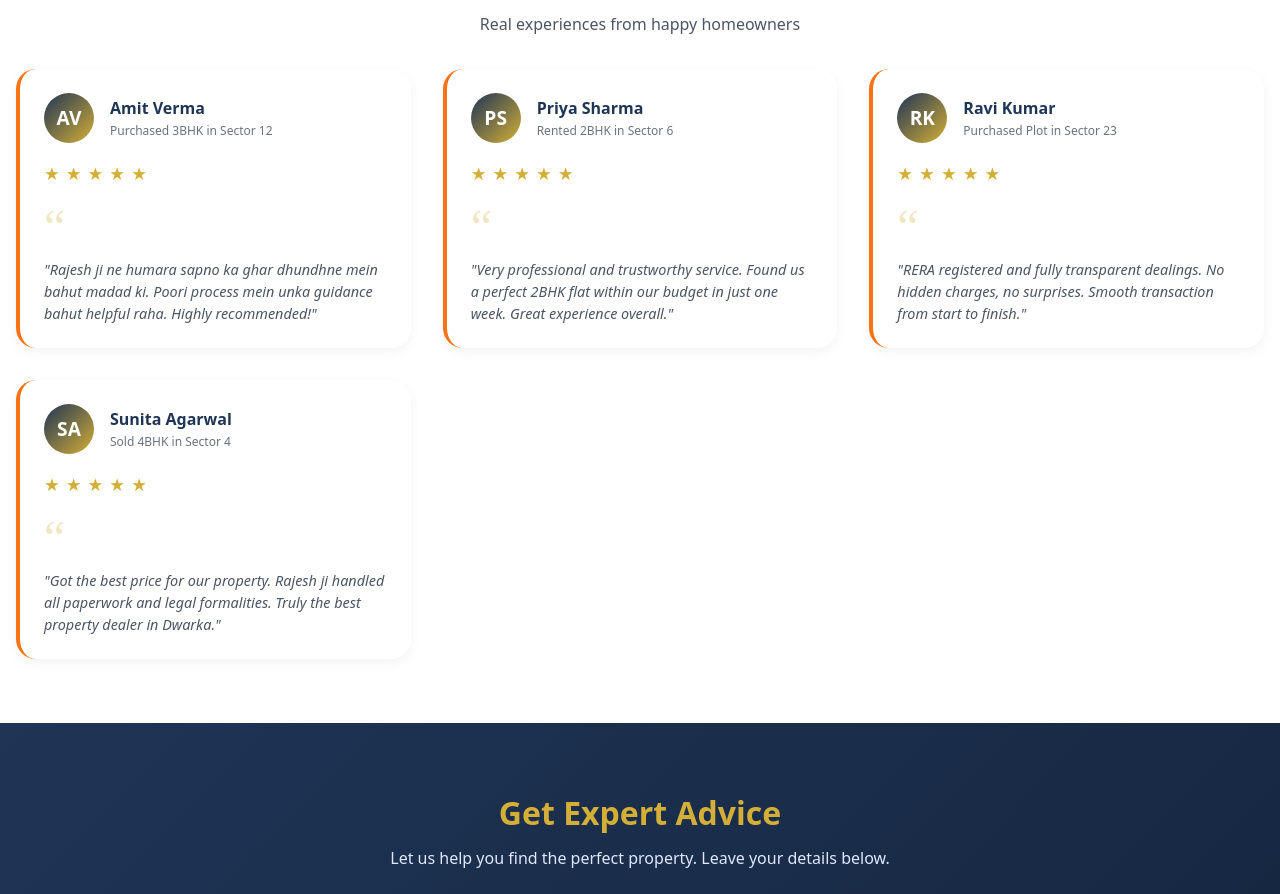
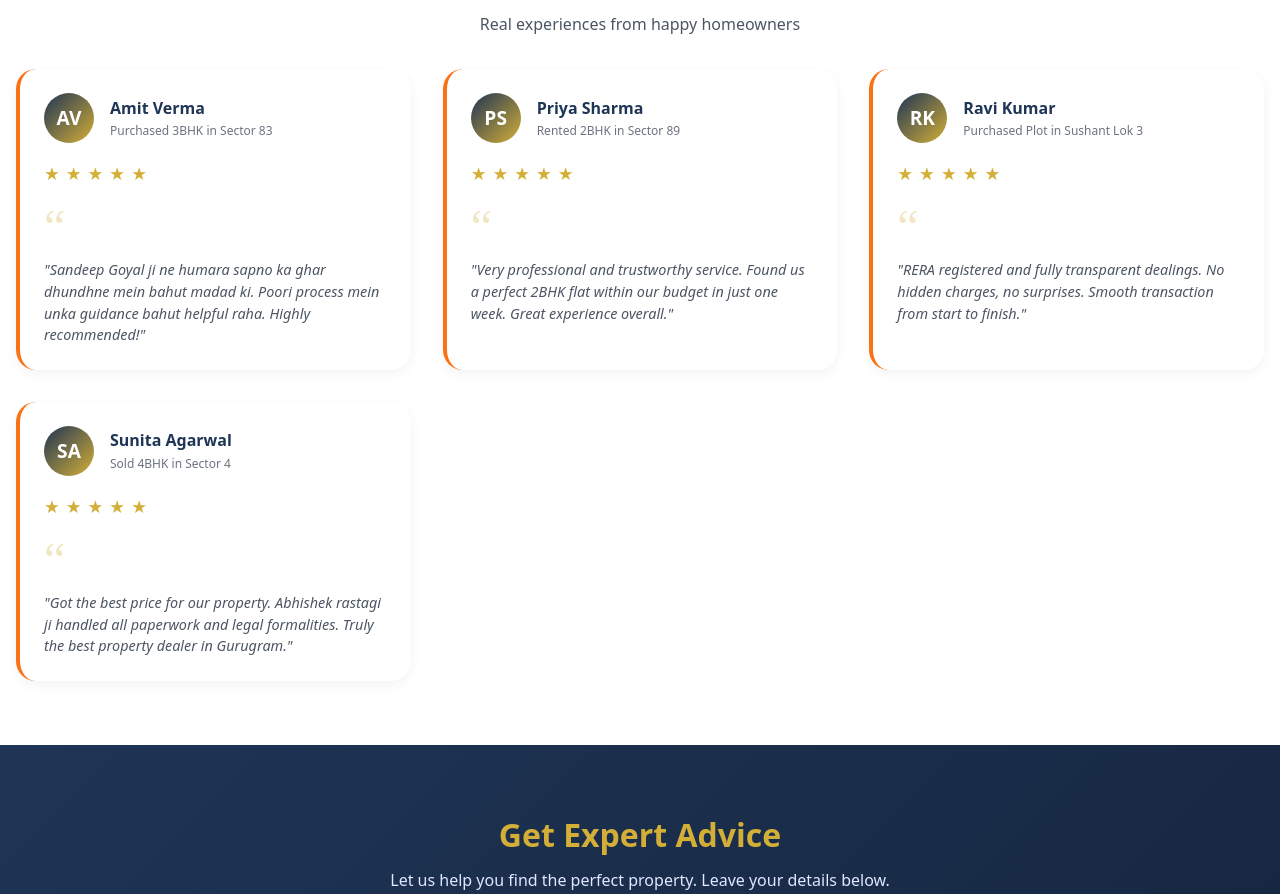
Before and after one commit to gauravquest00-create/luxurynest.llp, a React (Vite) app: page / in a window 1280 px wide. Shown: the part 2414-3308 px from the top of the page. Built offline with nearby package versions, Linux system fonts and the light colour scheme.

Commit message:
Update testimonials.js

```diff
--- a/src/data/testimonials.js
+++ b/src/data/testimonials.js
@@ -2,15 +2,15 @@ const testimonials = [
   {
     id    : 1,
     name  : "Amit Verma",
-    role  : "Purchased 3BHK in Sector 12",
-    review: "Rajesh ji ne humara sapno ka ghar dhundhne mein bahut madad ki. Poori process mein unka guidance bahut helpful raha. Highly recommended!",
+    role  : "Purchased 3BHK in Sector 83",
+    review: "Sandeep Goyal ji ne humara sapno ka ghar dhundhne mein bahut madad ki. Poori process mein unka guidance bahut helpful raha. Highly recommended!",
     rating: 5,
     avatar: "AV",
   },
   {
     id    : 2,
     name  : "Priya Sharma",
-    role  : "Rented 2BHK in Sector 6",
+    role  : "Rented 2BHK in Sector 89 ",
     review: "Very professional and trustworthy service. Found us a perfect 2BHK flat within our budget in just one week. Great experience overall.",
     rating: 5,
     avatar: "PS",
@@ -18,7 +18,7 @@ const testimonials = [
   {
     id    : 3,
     name  : "Ravi Kumar",
-    role  : "Purchased Plot in Sector 23",
+    role  : "Purchased Plot in Sushant Lok 3",
     review: "RERA registered and fully transparent dealings. No hidden charges, no surprises. Smooth transaction from start to finish.",
     rating: 5,
     avatar: "RK",
@@ -27,7 +27,7 @@ const testimonials = [
     id    : 4,
     name  : "Sunita Agarwal",
     role  : "Sold 4BHK in Sector 4",
-    review: "Got the best price for our property. Rajesh ji handled all paperwork and legal formalities. Truly the best property dealer in Dwarka.",
+    review: "Got the best price for our property. Abhishek rastagi ji handled all paperwork and legal formalities. Truly the best property dealer in Gurugram.",
     rating: 5,
     avatar: "SA",
   },
```
